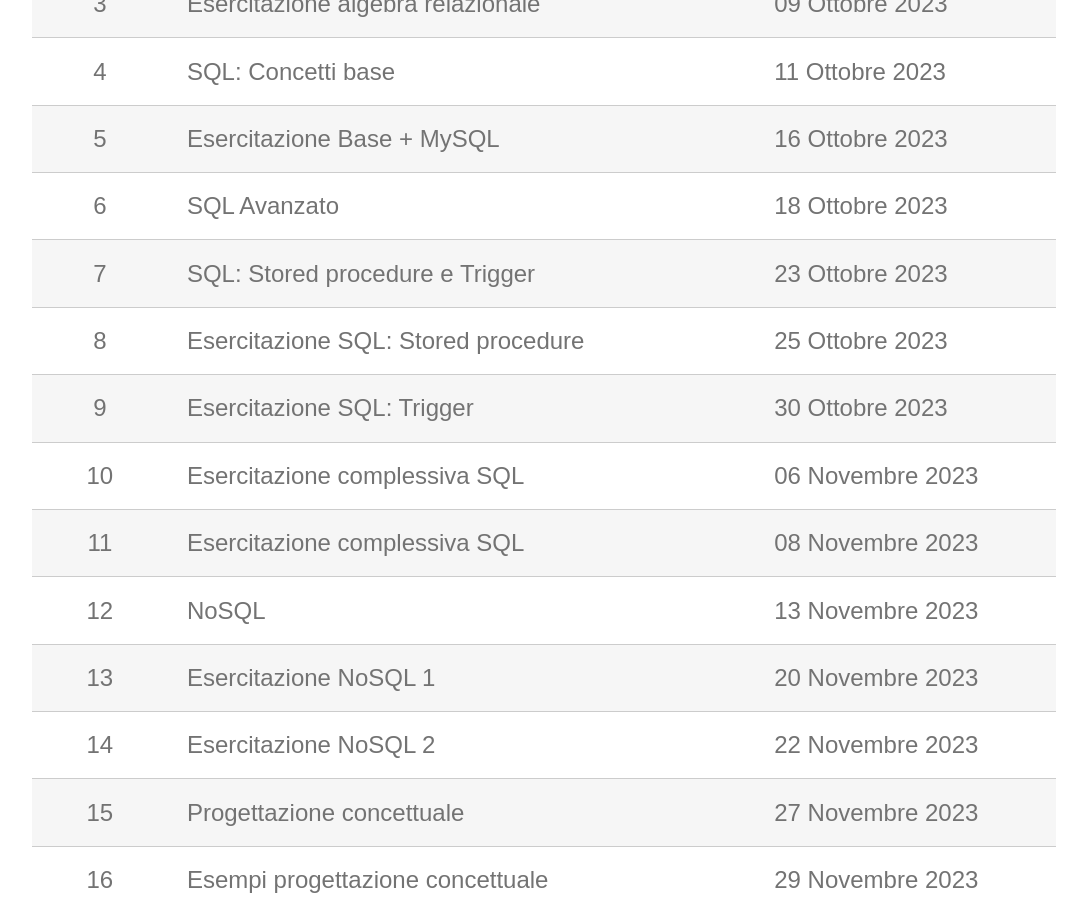
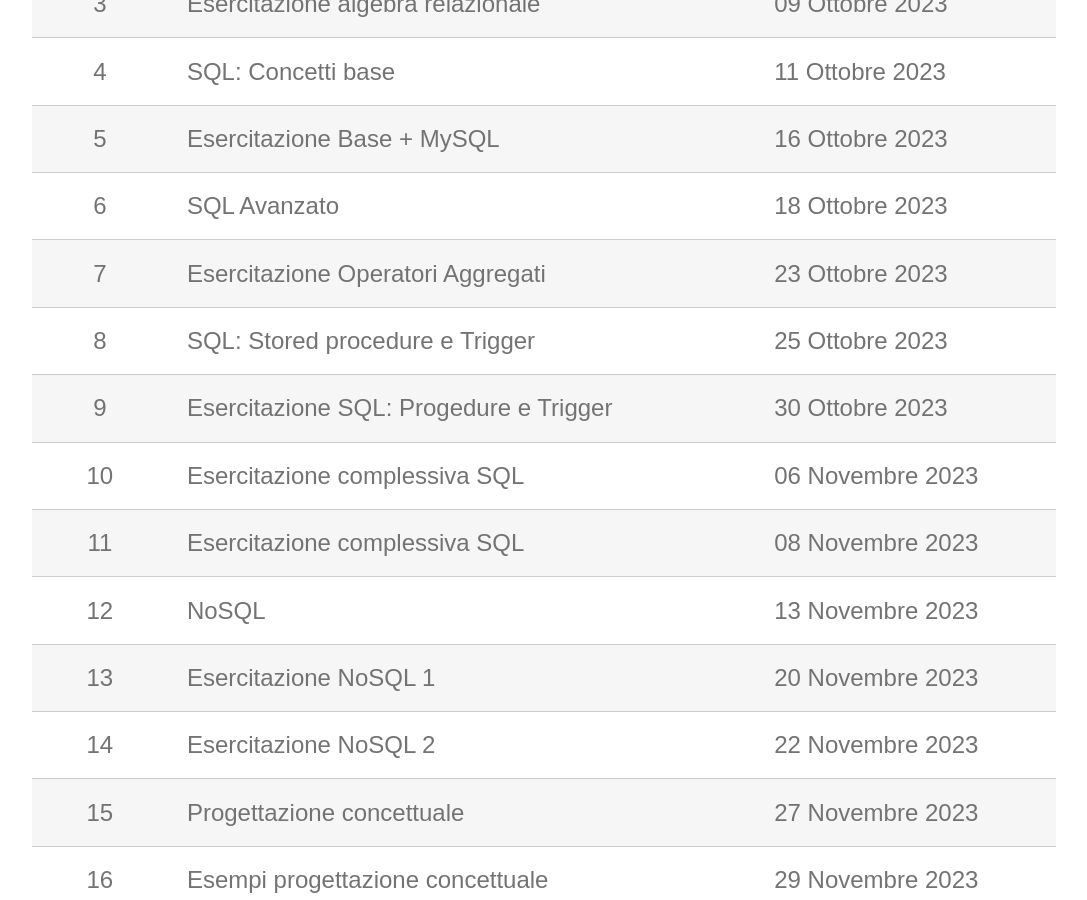
Before and after one commit to perceivelab/database-course, a Jekyll site: the page built from index.md, in a window 1280 px wide and 900 px high, scrolled down 2070 px. Shown: the whole window, without its empty margins (96-1183 px from the left). Built offline with Jekyll 4.4.1, drawn with Linux system fonts in a browser that asks for light colours.

Commit message:
Update index.md

```diff
--- a/index.md
+++ b/index.md
@@ -52,9 +52,9 @@ La roadmap e' provvisoria e puo' subire variazioni.
 | 4     | SQL: Concetti base   | 11 Ottobre 2023   |
 | 5     | Esercitazione Base + MySQL         | 16 Ottobre 2023  |
 | 6     | SQL Avanzato| 18 Ottobre 2023   |
-| 7     | SQL: Stored procedure e Trigger         | 23 Ottobre 2023  |
-| 8     | Esercitazione SQL: Stored procedure   | 25 Ottobre 2023   |
-| 9     | Esercitazione SQL: Trigger        | 30 Ottobre 2023  |
+| 7     | Esercitazione Operatori Aggregati   | 23 Ottobre 2023   |
+| 8     | SQL: Stored procedure e Trigger     | 25 Ottobre 2023  |
+| 9     | Esercitazione SQL: Progedure e Trigger        | 30 Ottobre 2023  |
 | 10     | Esercitazione complessiva SQL   | 06 Novembre 2023   |
 | 11     | Esercitazione complessiva SQL        | 08 Novembre 2023  |
 | 12     | NoSQL   | 13 Novembre 2023   |
```
